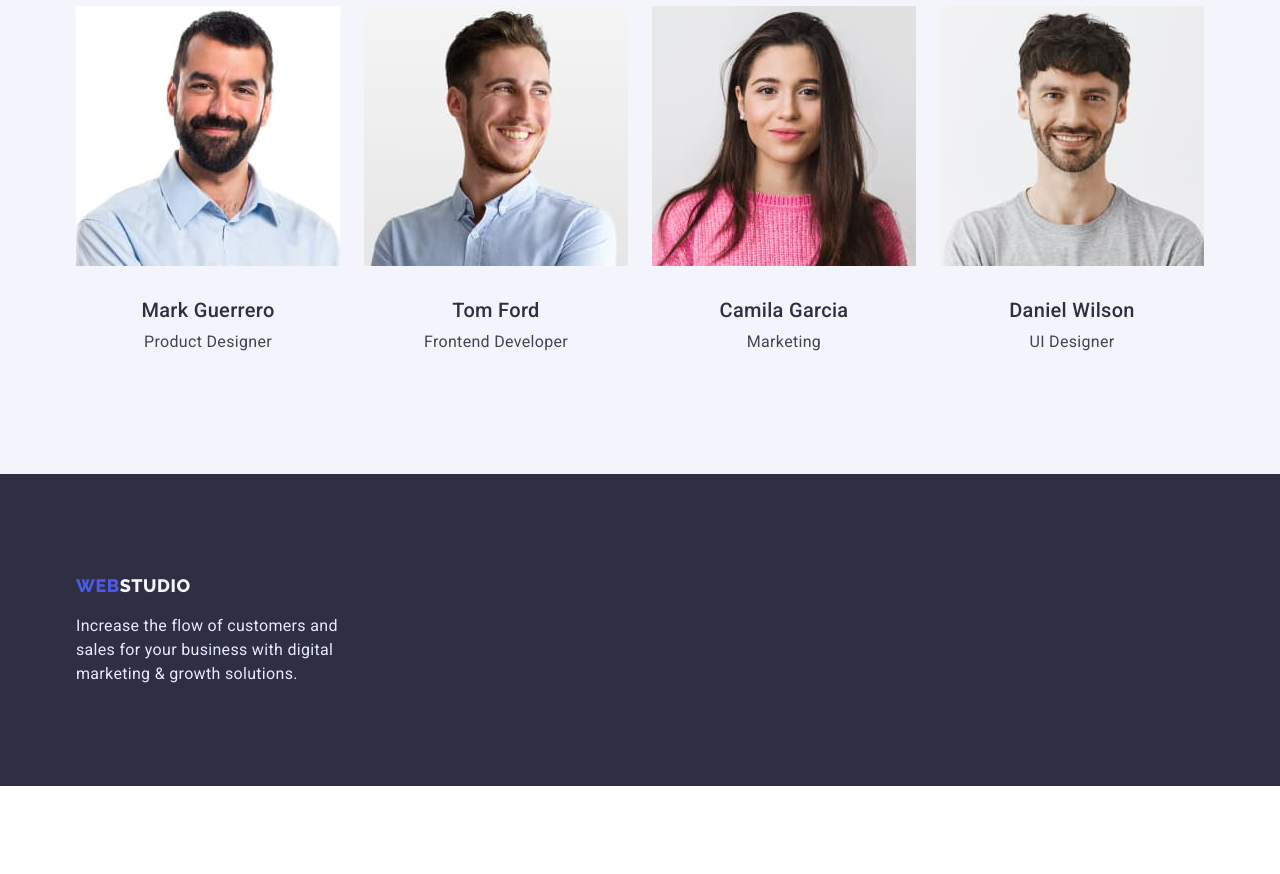
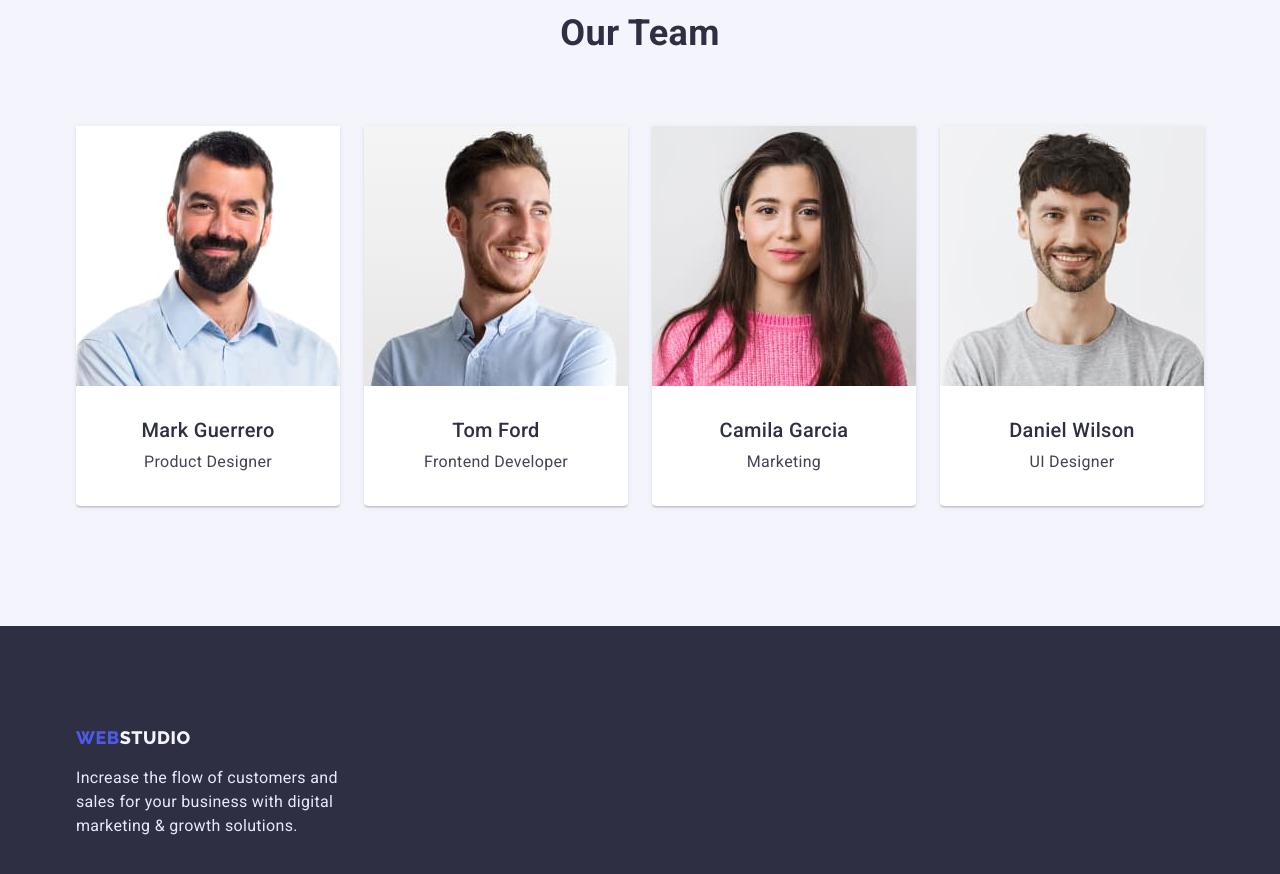
Before and after one commit to sda71/goit-markup-hw-03, a plain HTML site: page index.html in a window 1280 px wide. Shown: the part 1680-2554 px from the top of the page. Before the commit the page ends 2466 px from the top, so only its background shows below. Drawn offline with nearby package versions, Linux system fonts and the light colour scheme.

Commit message:
v-3.0
Work-version module 3

```diff
--- a/css/styles.css
+++ b/css/styles.css
@@ -61,8 +61,9 @@ img {
 }
 
 .container {
-  width: 100%;
-  max-width: 1158px;
+  width: 1158px;
+  /* width: 100%; узнать подробнее - адаптивная верстка? */
+  /* max-width: 1158px; */
   padding-left: 15px;
   padding-right: 15px;
   margin-left: auto;
@@ -71,7 +72,7 @@ img {
   /* outline: 2px solid orange; */
 }
 .section {
-  /* padding-top: 120px; */
+  padding-top: 120px;
   padding-bottom: 120px;
 }
 /* ----------------------BODY-COMMON-STYLES */
@@ -106,7 +107,7 @@ body {
 .logo.foot {
   color: var(--secondary-background-color);
   margin-bottom: 16px;
-  padding-top: 100px;
+  /* padding-top: 100px; */
 }
 
 .logo .logo-web {
@@ -118,12 +119,12 @@ body {
 }
 .foot-background {
   background-color: var(--secondary-text-color);
+  padding: 100px 0;
 }
 
 .foot-text {
   color: var(--third-color);
   width: 264px;
-  padding-bottom: 100px;
 }
 
 /* ------------ Site NAV ---------------- */
@@ -183,7 +184,8 @@ body {
   padding-top: 188px;
   padding-bottom: 188px;
 }
-.section-hero .container {
+.section-hero {
+  text-align: center;
 }
 .hero-title {
   font-weight: 700;
@@ -198,12 +200,7 @@ body {
 
   color: var(--main-background-color);
 }
-.section-hero .container,
-.features .container,
-.work .container,
-.team .container {
-  text-align: center;
-}
+
 /* IS NEED THE BUTTON TO MAKE INLINE-BLOCK??????????????? */
 .button-order {
   display: inline-flex;
@@ -214,7 +211,6 @@ body {
   text-align: center;
   letter-spacing: 0.04em;
   padding: 16px 32px 16px 32px;
-  /* padding-bottom: 68px; */
   border: 1px solid #000000;
   box-shadow: 0px 4px 4px rgba(0, 0, 0, 0.15);
   border-radius: 4px;
@@ -229,12 +225,16 @@ body {
 }
 
 /* -------------------------- Features + Work + Team-------------------------------------- */
-.features {
-  padding-top: 120px;
+.work {
+  padding-top: 0;
+}
+.work-text-wrapper {
+  padding-top: 32px;
+  padding-bottom: 32px;
+  text-align: center;
 }
 .work-list,
-.team-list,
-.cards {
+.team-list {
   display: flex;
   flex-wrap: wrap;
   gap: 24px;
@@ -267,8 +267,11 @@ body {
 .team {
   background-color: var(--secondary-background-color);
 }
-.pict {
-  margin-bottom: 32px;
+.team-item-style {
+  background: #ffffff;
+  box-shadow: 0px 1px 6px rgba(46, 47, 66, 0.08),
+    0px 1px 1px rgba(46, 47, 66, 0.16), 0px 2px 1px rgba(46, 47, 66, 0.08);
+  border-radius: 0px 0px 4px 4px;
 }
 
 /* ---------- PORTFOLIO COLORS ---------------------- */
@@ -282,10 +285,6 @@ body {
 
 .portfolio {
   padding-top: 96px;
-}
-.portfolio .container {
-  display: flex;
-  flex-wrap: wrap;
 }
 
 .button-portfolio {
@@ -304,11 +303,8 @@ body {
 }
 .portfolio-btn-list {
   display: flex;
-  flex-wrap: wrap;
   justify-content: center;
   gap: 24px;
-  margin-left: auto;
-  margin-right: auto;
   margin-bottom: 72px;
 }
 
@@ -321,17 +317,19 @@ body {
 .cards {
   display: flex;
   flex-wrap: wrap;
+  gap: 24px;
 }
 
 .cards .item {
   width: 360px;
-  flex-basis: calc((100% - 2 * 24px) / 3);
+  /* flex-basis: calc((100% - 2 * 24px) / 3); */
 }
 .cards .title {
   font-weight: 500;
   font-size: 20px;
   line-height: 1.2;
   color: var(--secondary-text-color);
+  margin-bottom: 8px;
 }
 
 /* Вариант от Сергея Коробки - возможность наследования главного цвета из боди*/
--- a/index.html
+++ b/index.html
@@ -126,49 +126,53 @@
         <div class="container">
           <h2 class="team-title">Our Team</h2>
           <ul class="team-list list">
-            <li class="item">
+            <li class="item team-item-style">
               <img
                 src="./image/mark.jpg"
                 alt="Mark Guerrero"
                 width="264"
                 height="260"
-                class="pict"
               />
+              <div class="work-text-wrapper">
                 <h3 class="title">Mark Guerrero</h3>
                 <p class="subtitle">Product Designer</p>
+              </div>
             </li>
-            <li class="item">
+            <li class="item team-item-style">
               <img
                 src="./image/tom.jpg"
                 alt="Tom Ford"
                 width="264"
                 height="260"
-                class="pict"
               />
+              <div class="work-text-wrapper">
                 <h3 class="title">Tom Ford</h3>
                 <p class="subtitle">Frontend Developer</p>
+              </div>
             </li>
-            <li class="item">
+            <li class="item team-item-style">
               <img
                 src="./image/camilla.jpg"
                 alt="Camila Garcia"
                 width="264"
                 height="260"
-                class="pict"
               />
+              <div class="work-text-wrapper">
                 <h3 class="title">Camila Garcia</h3>
                 <p class="subtitle">Marketing</p>
+              </div>
             </li>
-            <li class="item">
+            <li class="item team-item-style">
               <img
                 src="./image/daniel.jpg"
                 alt="Daniel Wilson"
                 width="264"
                 height="260"
-                class="pict"
               />
+              <div class="work-text-wrapper">
                 <h3 class="title">Daniel Wilson</h3>
                 <p>UI Designer</p>
+              </div>
             </li>
           </ul>
         </div>
```
Also changed, not shown: 1 other file. Lines whose indentation alone changed are shown as unchanged.
